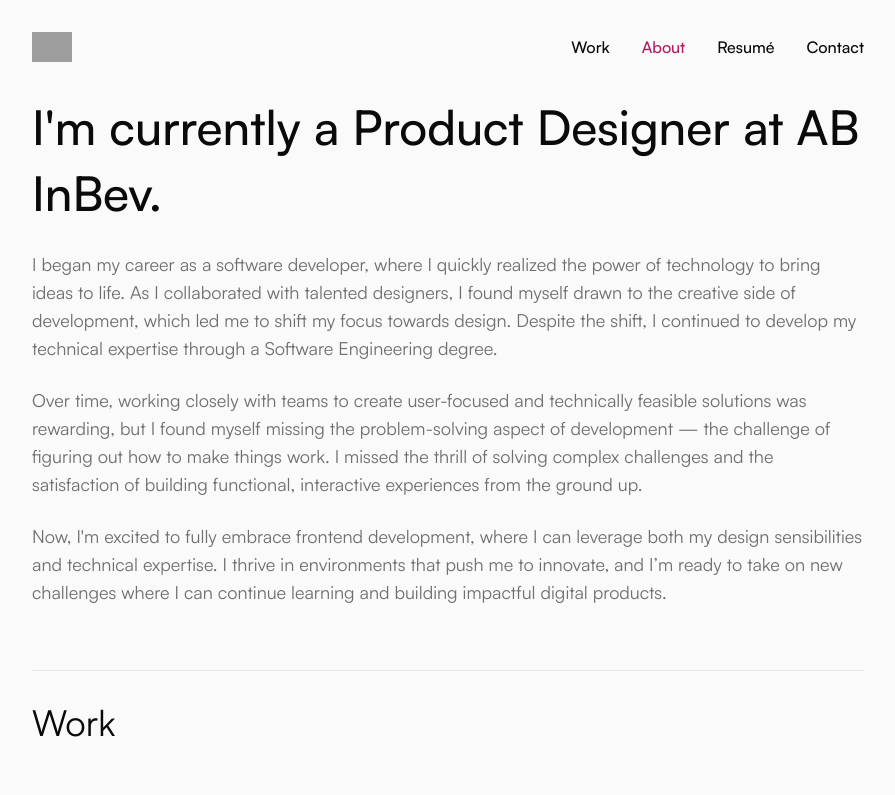
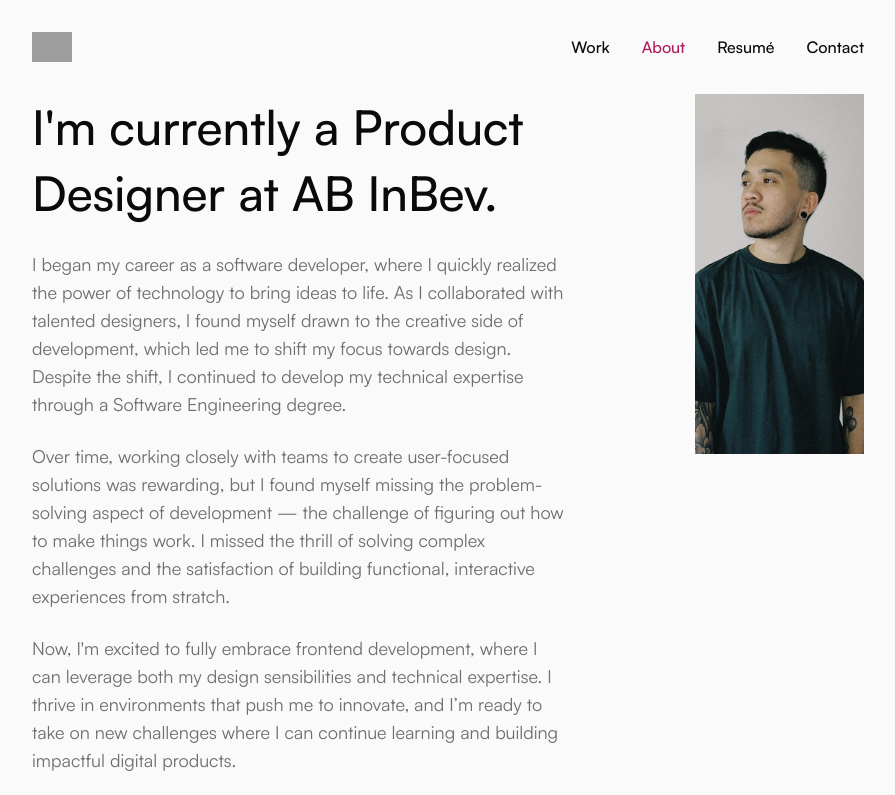
Before and after one commit to luccaromaniello/portfolio, a Next.js app: page /about in a window 1280 px wide. Shown: the top 795 px of the page, without its empty margins (192-1087 px from the left). Built offline with nearby package versions, Linux system fonts and the light colour scheme; grey boxes are pictures that could not be loaded.

Commit message:
Changes about description and add lucca's photo

```diff
--- a/src/app/about/page.tsx
+++ b/src/app/about/page.tsx
@@ -1,15 +1,28 @@
 import EducationItem from "@/components/EducationItem";
 import WorkItem from "@/components/WorkItem";
+import Image from "next/image";
 
 const About = () => {
   return (
     <div className="flex flex-col gap-16">
-      <div className="flex flex-col gap-6 text-base/7">
-        <h1 className="text-3xl sm:text-5xl leading-tight sm:leading-snug font-medium">I&apos;m currently a Product Designer at AB InBev.</h1>
-        <div className="flex flex-col gap-6 text-lg text-content-secondary">
-          <p>I began my career as a software developer, where I quickly realized the power of technology to bring ideas to life. As I collaborated with talented designers, I found myself drawn to the creative side of development, which led me to shift my focus towards design. Despite the shift, I continued to develop my technical expertise through a Software Engineering degree.</p>
-          <p>Over time, working closely with teams to create user-focused and technically feasible solutions was rewarding, but I found myself missing the problem-solving aspect of development — the challenge of figuring out how to make things work. I missed the thrill of solving complex challenges and the satisfaction of building functional, interactive experiences from the ground up.</p>
-          <p>Now, I&apos;m excited to fully embrace frontend development, where I can leverage both my design sensibilities and technical expertise. I thrive in environments that push me to innovate, and I’m ready to take on new challenges where I can continue learning and building impactful digital products.</p>
+      <div className="flex flex-row gap-32">
+        <div className="flex flex-col gap-6 text-base/7">
+          <h1 className="text-3xl sm:text-5xl leading-tight sm:leading-snug font-medium">I&apos;m currently a Product Designer at AB InBev.</h1>
+          <div className="flex flex-col gap-6 text-lg text-content-secondary">
+            <p>I began my career as a software developer, where I quickly realized the power of technology to bring ideas to life. As I collaborated with talented designers, I found myself drawn to the creative side of development, which led me to shift my focus towards design. Despite the shift, I continued to develop my technical expertise through a Software Engineering degree.</p>
+            <p>Over time, working closely with teams to create user-focused solutions was rewarding, but I found myself missing the problem-solving aspect of development — the challenge of figuring out how to make things work. I missed the thrill of solving complex challenges and the satisfaction of building functional, interactive experiences from stratch.</p>
+            <p>Now, I&apos;m excited to fully embrace frontend development, where I can leverage both my design sensibilities and technical expertise. I thrive in environments that push me to innovate, and I’m ready to take on new challenges where I can continue learning and building impactful digital products.</p>
+          </div>
+        </div>
+        <div className="rounded-3xl">
+          <Image
+            src="/lucca-profile.png"
+            style={{objectFit: "contain"}}
+            width={900}
+            height={900}
+            alt="Picture of Lucca Romaniello."
+            priority
+          />
         </div>
       </div>
       <div className="flex flex-col sm:gap-8 border-t">
```
Also changed, not shown: public/lucca-profile.png (added).
